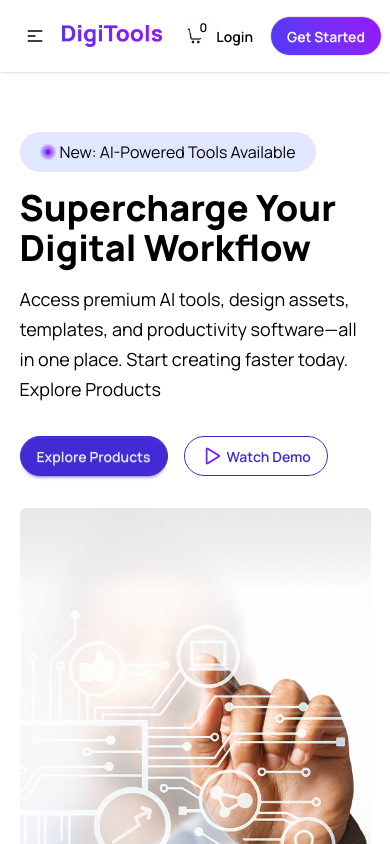
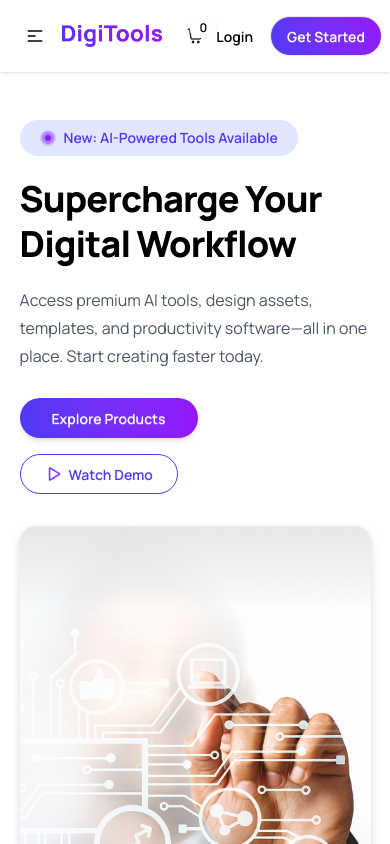
Before and after one commit to ArifKhanEver/DigiTools-Platform, a React (Vite) app: page / in a window 390 px wide. Shown: the top 844 px of the page. Built offline with nearby package versions, Linux system fonts and the light colour scheme.

Commit message:
Fix Hero copy issue and improve Pricing responsiveness and plan selection

```diff
--- a/src/components/Hero.jsx
+++ b/src/components/Hero.jsx
@@ -1,27 +1,43 @@
 import React from 'react';
-import heroImage from '../assets/banner.png'
-import ai from '../assets/AiTool.png'
-import playBtn from '../assets/Play.png'
+import heroImage from '../assets/banner.png';
+import ai from '../assets/AiTool.png';
+import playBtn from '../assets/Play.png';
+import { toast } from 'react-toastify';
 
 const Hero = () => {
+    const handleWatchDemo = () => {
+        toast.info("Interactive demo walkthrough coming soon! Explore tools below.");
+    };
+
     return (
-        <div className='max-w-[90%] md:max-w-[1200px] mx-auto flex flex-col md:flex-row justify-center items-center py-[60px] space-y-8'>
-            <div className="text space-y-4">
+        <section id="hero" className='max-w-[90%] md:max-w-[1200px] mx-auto flex flex-col md:flex-row justify-between items-center py-12 md:py-[60px] gap-8'>
+            <div className="text space-y-5 flex-1">
                 <div className='inline-block bg-[#E1E7FF] px-5 py-2 rounded-full'>
-                    <div className='flex items-center gap-1'><img src={ai} alt="Ai tool"/><span> New: AI-Powered Tools Available</span>
+                    <div className='flex items-center gap-2 text-sm font-semibold text-[#4F39F6]'>
+                        <img src={ai} alt="AI tool" className='w-4 h-4' />
+                        <span>New: AI-Powered Tools Available</span>
                     </div>
                 </div>
-                <h1 className='text-4xl md:text-[72px] font-extrabold'>Supercharge Your Digital Workflow</h1>
-                <p className='text-[18px] max-w-[600px] leading-[30px] mb-8'>Access premium AI tools, design assets, templates, and productivity software—all in one place. Start creating faster today.<br></br> Explore Products</p>
-                <div className='flex gap-4'>
-                    <button className="btn btn-primary rounded-full">Explore Products</button>
-                    <button className="btn btn-outline btn-primary rounded-full"><img src={playBtn} alt="Play button" />Watch Demo</button>
+                <h1 className='text-4xl md:text-[64px] lg:text-[72px] font-extrabold leading-tight tracking-tight'>
+                    Supercharge Your Digital Workflow
+                </h1>
+                <p className='text-[16px] md:text-[18px] max-w-[600px] leading-[28px] md:leading-[30px] text-gray-600'>
+                    Access premium AI tools, design assets, templates, and productivity software—all in one place. Start creating faster today.
+                </p>
+                <div className='flex flex-wrap gap-4 pt-2'>
+                    <a href="#products" className="btn btn-primary rounded-full px-8 bg-linear-to-r from-[#4F39F6] to-[#9514FA] border-none text-white hover:opacity-90 transition-all shadow-md">
+                        Explore Products
+                    </a>
+                    <button onClick={handleWatchDemo} className="btn btn-outline border-[#4F39F6] text-[#4F39F6] hover:bg-[#4F39F6] hover:text-white rounded-full px-6 flex items-center gap-2 transition-all">
+                        <img src={playBtn} alt="Play button" className='w-4 h-4' />
+                        Watch Demo
+                    </button>
                 </div>
             </div>
-            <div className="image md:flex-none">
-                <img src={heroImage} alt="hero image" />
+            <div className="image flex-1 flex justify-center md:justify-end">
+                <img src={heroImage} alt="Digitools Platform Hero" className='max-w-full h-auto drop-shadow-lg rounded-2xl' />
             </div>
-        </div>
+        </section>
     );
 };
 
--- a/src/components/Pricing.jsx
+++ b/src/components/Pricing.jsx
@@ -1,133 +1,157 @@
 import React from 'react';
+import { toast } from 'react-toastify';
 
 const Pricing = () => {
+    const handleSelectPlan = (planName) => {
+        toast.success(`You selected the ${planName} plan! Redirecting to setup...`);
+    };
+
     return (
-        <div>
-            <div className='max-w-[90%] md:max-w-[1200px] mx-auto py-14 md:py-[120px]'>
+        <section id="pricing" className='bg-gray-50/50'>
+            <div className='max-w-[90%] md:max-w-[1200px] mx-auto py-14 md:py-[100px]'>
                 <h2 className='text-3xl md:text-5xl font-extrabold text-center mb-4'>
                     Simple, Transparent Pricing
                 </h2>
-                <p className='text-center mb-10 max-w-[500px] mx-auto'>
-                    Choose the plan that fits your needs. Upgrade or downgrade anytime..
+                <p className='text-center mb-10 max-w-[500px] mx-auto text-gray-600'>
+                    Choose the plan that fits your needs. Upgrade or downgrade anytime.
                 </p>
 
-                <div className='flex flex-col md:flex-row justify-between gap-10 md:gap-4'>
+                <div className='flex flex-col lg:flex-row justify-center items-stretch gap-8 max-w-6xl mx-auto'>
 
-                    <div className="card rounded-2xl w-96 bg-[#fff] shadow-sm">
-                        <div className="card-body flex flex-col justify-between">
-                            <div className="">
-                            <h2 className="text-3xl font-bold">Starter</h2>
-                            <p>Perfect for getting started</p>
-                            <h5 className="text-xl mt-6"><span className='text-[40px] font-bold'>$0</span>/month</h5>
+                    {/* Starter Card */}
+                    <div className="card rounded-2xl w-full max-w-sm mx-auto lg:max-w-none lg:w-1/3 bg-white shadow-md border border-gray-100 hover:shadow-xl transition-all duration-300">
+                        <div className="card-body flex flex-col justify-between p-8">
+                            <div>
+                                <h2 className="text-3xl font-bold text-gray-800">Starter</h2>
+                                <p className="text-gray-500 mt-1">Perfect for getting started</p>
+                                <div className="text-xl mt-6">
+                                    <span className='text-[42px] font-extrabold text-gray-900'>$0</span>
+                                    <span className='text-gray-500 text-base'> /month</span>
+                                </div>
                             </div>
-                            <ul className="mt-6 flex flex-col gap-2 text-[1rem]">
-                                <li>
-                                    <svg xmlns="http://www.w3.org/2000/svg" className="size-4 me-2 inline-block text-success" fill="none" viewBox="0 0 24 24" stroke="currentColor"><path strokeLinecap="round" strokeLinejoin="round" strokeWidth="2" d="M5 13l4 4L19 7" /></svg>
+                            <ul className="mt-6 flex flex-col gap-3 text-[15px] text-gray-700">
+                                <li className="flex items-center gap-2">
+                                    <svg xmlns="http://www.w3.org/2000/svg" className="size-5 shrink-0 text-emerald-500" fill="none" viewBox="0 0 24 24" stroke="currentColor"><path strokeLinecap="round" strokeLinejoin="round" strokeWidth="2" d="M5 13l4 4L19 7" /></svg>
                                     <span>Access to 10 free tools</span>
                                 </li>
-                                <li>
-                                    <svg xmlns="http://www.w3.org/2000/svg" className="size-4 me-2 inline-block text-success" fill="none" viewBox="0 0 24 24" stroke="currentColor"><path strokeLinecap="round" strokeLinejoin="round" strokeWidth="2" d="M5 13l4 4L19 7" /></svg>
+                                <li className="flex items-center gap-2">
+                                    <svg xmlns="http://www.w3.org/2000/svg" className="size-5 shrink-0 text-emerald-500" fill="none" viewBox="0 0 24 24" stroke="currentColor"><path strokeLinecap="round" strokeLinejoin="round" strokeWidth="2" d="M5 13l4 4L19 7" /></svg>
                                     <span>Basic templates</span>
                                 </li>
-                                <li>
-                                    <svg xmlns="http://www.w3.org/2000/svg" className="size-4 me-2 inline-block text-success" fill="none" viewBox="0 0 24 24" stroke="currentColor"><path strokeLinecap="round" strokeLinejoin="round" strokeWidth="2" d="M5 13l4 4L19 7" /></svg>
+                                <li className="flex items-center gap-2">
+                                    <svg xmlns="http://www.w3.org/2000/svg" className="size-5 shrink-0 text-emerald-500" fill="none" viewBox="0 0 24 24" stroke="currentColor"><path strokeLinecap="round" strokeLinejoin="round" strokeWidth="2" d="M5 13l4 4L19 7" /></svg>
                                     <span>Community support</span>
                                 </li>
-                                <li>
-                                    <svg xmlns="http://www.w3.org/2000/svg" className="size-4 me-2 inline-block text-success" fill="none" viewBox="0 0 24 24" stroke="currentColor"><path strokeLinecap="round" strokeLinejoin="round" strokeWidth="2" d="M5 13l4 4L19 7" /></svg>
+                                <li className="flex items-center gap-2">
+                                    <svg xmlns="http://www.w3.org/2000/svg" className="size-5 shrink-0 text-emerald-500" fill="none" viewBox="0 0 24 24" stroke="currentColor"><path strokeLinecap="round" strokeLinejoin="round" strokeWidth="2" d="M5 13l4 4L19 7" /></svg>
                                     <span>1 project per month</span>
                                 </li>
-
                             </ul>
-                            <div className="mt-6">
-                            <button className="btn btn-primary btn-block bg-linear-to-r from-[#4F39F6] to-[#9514FA] rounded-full">Get Started Free</button>
+                            <div className="mt-8">
+                                <button onClick={() => handleSelectPlan('Starter')} className="btn btn-block bg-gray-100 hover:bg-gray-200 text-gray-800 font-semibold rounded-full border-none transition-all">
+                                    Get Started Free
+                                </button>
                             </div>
                         </div>
                     </div>
 
-                    <div className="card rounded-2xl w-96 bg-base-100 shadow-sm bg-linear-to-r from-[#4F39F6] to-[#9514FA] text-[#fff]">
-                        <span className="badge badge-xl bg-amber-200 mx-auto -mt-4 text-[14px] font-medium p-3 rounded-full text-[#000]">Most Popular</span>
-                        <div className="card-body flex flex-col justify-between">
-                            <div className="">
+                    {/* Pro Card (Highlighted) */}
+                    <div className="card rounded-2xl w-full max-w-sm mx-auto lg:max-w-none lg:w-1/3 shadow-xl bg-linear-to-b from-[#4F39F6] to-[#9514FA] text-white relative transform lg:-translate-y-2 hover:scale-[1.02] transition-all duration-300">
+                        <div className="absolute -top-3 left-1/2 -translate-x-1/2">
+                            <span className="badge bg-amber-300 text-gray-900 font-bold px-4 py-3 shadow-md rounded-full text-xs uppercase tracking-wider border-none">
+                                Most Popular
+                            </span>
+                        </div>
+                        <div className="card-body flex flex-col justify-between p-8 pt-10">
+                            <div>
                                 <h2 className="text-3xl font-bold">Pro</h2>
-                                <p>Best for professionals</p>
-                                <h5 className="text-xl mt-6"><span className='text-[40px] font-bold'>$29</span>/month</h5>
+                                <p className="text-purple-100 mt-1">Best for professionals</p>
+                                <div className="text-xl mt-6">
+                                    <span className='text-[42px] font-extrabold'>$29</span>
+                                    <span className='text-purple-100 text-base'> /month</span>
+                                </div>
                             </div>
-                            <ul className="mt-6 flex flex-col gap-2 text-[1rem]">
-                                <li>
-                                    <svg xmlns="http://www.w3.org/2000/svg" className="size-4 me-2 inline-block text-white" fill="none" viewBox="0 0 24 24" stroke="currentColor"><path strokeLinecap="round" strokeLinejoin="round" strokeWidth="2" d="M5 13l4 4L19 7" /></svg>
+                            <ul className="mt-6 flex flex-col gap-3 text-[15px]">
+                                <li className="flex items-center gap-2">
+                                    <svg xmlns="http://www.w3.org/2000/svg" className="size-5 shrink-0 text-white" fill="none" viewBox="0 0 24 24" stroke="currentColor"><path strokeLinecap="round" strokeLinejoin="round" strokeWidth="2" d="M5 13l4 4L19 7" /></svg>
                                     <span>Access to all premium tools</span>
                                 </li>
-                                <li>
-                                    <svg xmlns="http://www.w3.org/2000/svg" className="size-4 me-2 inline-block text-white" fill="none" viewBox="0 0 24 24" stroke="currentColor"><path strokeLinecap="round" strokeLinejoin="round" strokeWidth="2" d="M5 13l4 4L19 7" /></svg>
+                                <li className="flex items-center gap-2">
+                                    <svg xmlns="http://www.w3.org/2000/svg" className="size-5 shrink-0 text-white" fill="none" viewBox="0 0 24 24" stroke="currentColor"><path strokeLinecap="round" strokeLinejoin="round" strokeWidth="2" d="M5 13l4 4L19 7" /></svg>
                                     <span>Unlimited templates</span>
                                 </li>
-                                <li>
-                                    <svg xmlns="http://www.w3.org/2000/svg" className="size-4 me-2 inline-block text-white" fill="none" viewBox="0 0 24 24" stroke="currentColor"><path strokeLinecap="round" strokeLinejoin="round" strokeWidth="2" d="M5 13l4 4L19 7" /></svg>
+                                <li className="flex items-center gap-2">
+                                    <svg xmlns="http://www.w3.org/2000/svg" className="size-5 shrink-0 text-white" fill="none" viewBox="0 0 24 24" stroke="currentColor"><path strokeLinecap="round" strokeLinejoin="round" strokeWidth="2" d="M5 13l4 4L19 7" /></svg>
                                     <span>Priority support</span>
                                 </li>
-                                <li>
-                                    <svg xmlns="http://www.w3.org/2000/svg" className="size-4 me-2 inline-block text-white" fill="none" viewBox="0 0 24 24" stroke="currentColor"><path strokeLinecap="round" strokeLinejoin="round" strokeWidth="2" d="M5 13l4 4L19 7" /></svg>
+                                <li className="flex items-center gap-2">
+                                    <svg xmlns="http://www.w3.org/2000/svg" className="size-5 shrink-0 text-white" fill="none" viewBox="0 0 24 24" stroke="currentColor"><path strokeLinecap="round" strokeLinejoin="round" strokeWidth="2" d="M5 13l4 4L19 7" /></svg>
                                     <span>Unlimited projects</span>
                                 </li>
-                                <li>
-                                    <svg xmlns="http://www.w3.org/2000/svg" className="size-4 me-2 inline-block text-white" fill="none" viewBox="0 0 24 24" stroke="currentColor"><path strokeLinecap="round" strokeLinejoin="round" strokeWidth="2" d="M5 13l4 4L19 7" /></svg>
+                                <li className="flex items-center gap-2">
+                                    <svg xmlns="http://www.w3.org/2000/svg" className="size-5 shrink-0 text-white" fill="none" viewBox="0 0 24 24" stroke="currentColor"><path strokeLinecap="round" strokeLinejoin="round" strokeWidth="2" d="M5 13l4 4L19 7" /></svg>
                                     <span>Cloud sync</span>
                                 </li>
-                                <li>
-                                    <svg xmlns="http://www.w3.org/2000/svg" className="size-4 me-2 inline-block text-white" fill="none" viewBox="0 0 24 24" stroke="currentColor"><path strokeLinecap="round" strokeLinejoin="round" strokeWidth="2" d="M5 13l4 4L19 7" /></svg>
+                                <li className="flex items-center gap-2">
+                                    <svg xmlns="http://www.w3.org/2000/svg" className="size-5 shrink-0 text-white" fill="none" viewBox="0 0 24 24" stroke="currentColor"><path strokeLinecap="round" strokeLinejoin="round" strokeWidth="2" d="M5 13l4 4L19 7" /></svg>
                                     <span>Advanced analytics</span>
                                 </li>
-
                             </ul>
-                            <div className="mt-6">
-                                <button className="btn btn-primary btn-block bg-white text-[#4F39F6] font-medium rounded-full">Start Pro Trial</button>
+                            <div className="mt-8">
+                                <button onClick={() => handleSelectPlan('Pro')} className="btn btn-block bg-white hover:bg-gray-100 text-[#4F39F6] font-bold rounded-full border-none shadow-md transition-all">
+                                    Start Pro Trial
+                                </button>
                             </div>
                         </div>
                     </div>
 
-                    <div className="card rounded-2xl w-96 bg-[#fff] shadow-sm">
-                        <div className="card-body flex flex-col justify-between">
+                    {/* Enterprise Card */}
+                    <div className="card rounded-2xl w-full max-w-sm mx-auto lg:max-w-none lg:w-1/3 bg-white shadow-md border border-gray-100 hover:shadow-xl transition-all duration-300">
+                        <div className="card-body flex flex-col justify-between p-8">
                             <div>
-                                <h2 className="text-3xl font-bold">Enterprise</h2>
-                                <p>For teams and businesses</p>
-                                <h5 className="text-xl mt-6"><span className='text-[40px] font-bold'>$99</span>/month</h5>
+                                <h2 className="text-3xl font-bold text-gray-800">Enterprise</h2>
+                                <p className="text-gray-500 mt-1">For teams and businesses</p>
+                                <div className="text-xl mt-6">
+                                    <span className='text-[42px] font-extrabold text-gray-900'>$99</span>
+                                    <span className='text-gray-500 text-base'> /month</span>
+                                </div>
                             </div>
-                                <ul className="mt-6 flex flex-col gap-2 text-[1rem]">
-                                <li>
-                                    <svg xmlns="http://www.w3.org/2000/svg" className="size-4 me-2 inline-block text-success" fill="none" viewBox="0 0 24 24" stroke="currentColor"><path strokeLinecap="round" strokeLinejoin="round" strokeWidth="2" d="M5 13l4 4L19 7" /></svg>
+                            <ul className="mt-6 flex flex-col gap-3 text-[15px] text-gray-700">
+                                <li className="flex items-center gap-2">
+                                    <svg xmlns="http://www.w3.org/2000/svg" className="size-5 shrink-0 text-emerald-500" fill="none" viewBox="0 0 24 24" stroke="currentColor"><path strokeLinecap="round" strokeLinejoin="round" strokeWidth="2" d="M5 13l4 4L19 7" /></svg>
                                     <span>Everything in Pro</span>
                                 </li>
-                                <li>
-                                    <svg xmlns="http://www.w3.org/2000/svg" className="size-4 me-2 inline-block text-success" fill="none" viewBox="0 0 24 24" stroke="currentColor"><path strokeLinecap="round" strokeLinejoin="round" strokeWidth="2" d="M5 13l4 4L19 7" /></svg>
+                                <li className="flex items-center gap-2">
+                                    <svg xmlns="http://www.w3.org/2000/svg" className="size-5 shrink-0 text-emerald-500" fill="none" viewBox="0 0 24 24" stroke="currentColor"><path strokeLinecap="round" strokeLinejoin="round" strokeWidth="2" d="M5 13l4 4L19 7" /></svg>
                                     <span>Team collaboration</span>
                                 </li>
-                                <li>
-                                    <svg xmlns="http://www.w3.org/2000/svg" className="size-4 me-2 inline-block text-success" fill="none" viewBox="0 0 24 24" stroke="currentColor"><path strokeLinecap="round" strokeLinejoin="round" strokeWidth="2" d="M5 13l4 4L19 7" /></svg>
+                                <li className="flex items-center gap-2">
+                                    <svg xmlns="http://www.w3.org/2000/svg" className="size-5 shrink-0 text-emerald-500" fill="none" viewBox="0 0 24 24" stroke="currentColor"><path strokeLinecap="round" strokeLinejoin="round" strokeWidth="2" d="M5 13l4 4L19 7" /></svg>
                                     <span>Custom integrations</span>
                                 </li>
-                                <li>
-                                    <svg xmlns="http://www.w3.org/2000/svg" className="size-4 me-2 inline-block text-success" fill="none" viewBox="0 0 24 24" stroke="currentColor"><path strokeLinecap="round" strokeLinejoin="round" strokeWidth="2" d="M5 13l4 4L19 7" /></svg>
+                                <li className="flex items-center gap-2">
+                                    <svg xmlns="http://www.w3.org/2000/svg" className="size-5 shrink-0 text-emerald-500" fill="none" viewBox="0 0 24 24" stroke="currentColor"><path strokeLinecap="round" strokeLinejoin="round" strokeWidth="2" d="M5 13l4 4L19 7" /></svg>
                                     <span>Dedicated support</span>
                                 </li>
-                                <li>
-                                    <svg xmlns="http://www.w3.org/2000/svg" className="size-4 me-2 inline-block text-success" fill="none" viewBox="0 0 24 24" stroke="currentColor"><path strokeLinecap="round" strokeLinejoin="round" strokeWidth="2" d="M5 13l4 4L19 7" /></svg>
+                                <li className="flex items-center gap-2">
+                                    <svg xmlns="http://www.w3.org/2000/svg" className="size-5 shrink-0 text-emerald-500" fill="none" viewBox="0 0 24 24" stroke="currentColor"><path strokeLinecap="round" strokeLinejoin="round" strokeWidth="2" d="M5 13l4 4L19 7" /></svg>
                                     <span>SLA guarantee</span>
                                 </li>
-                                <li>
-                                    <svg xmlns="http://www.w3.org/2000/svg" className="size-4 me-2 inline-block text-success" fill="none" viewBox="0 0 24 24" stroke="currentColor"><path strokeLinecap="round" strokeLinejoin="round" strokeWidth="2" d="M5 13l4 4L19 7" /></svg>
+                                <li className="flex items-center gap-2">
+                                    <svg xmlns="http://www.w3.org/2000/svg" className="size-5 shrink-0 text-emerald-500" fill="none" viewBox="0 0 24 24" stroke="currentColor"><path strokeLinecap="round" strokeLinejoin="round" strokeWidth="2" d="M5 13l4 4L19 7" /></svg>
                                     <span>Custom branding</span>
                                 </li>
-
-                                </ul>
-                            <div className="mt-6">
-                                <button className="btn btn-primary btn-block bg-linear-to-r from-[#4F39F6] to-[#9514FA] rounded-full">Get Started For Free</button>
+                            </ul>
+                            <div className="mt-8">
+                                <button onClick={() => handleSelectPlan('Enterprise')} className="btn btn-block bg-linear-to-r from-[#4F39F6] to-[#9514FA] hover:opacity-90 text-white font-semibold rounded-full border-none transition-all">
+                                    Get Enterprise
+                                </button>
                             </div>
                         </div>
                     </div>
                 </div>
             </div>
-        </div>
+        </section>
     );
 };
 
```
